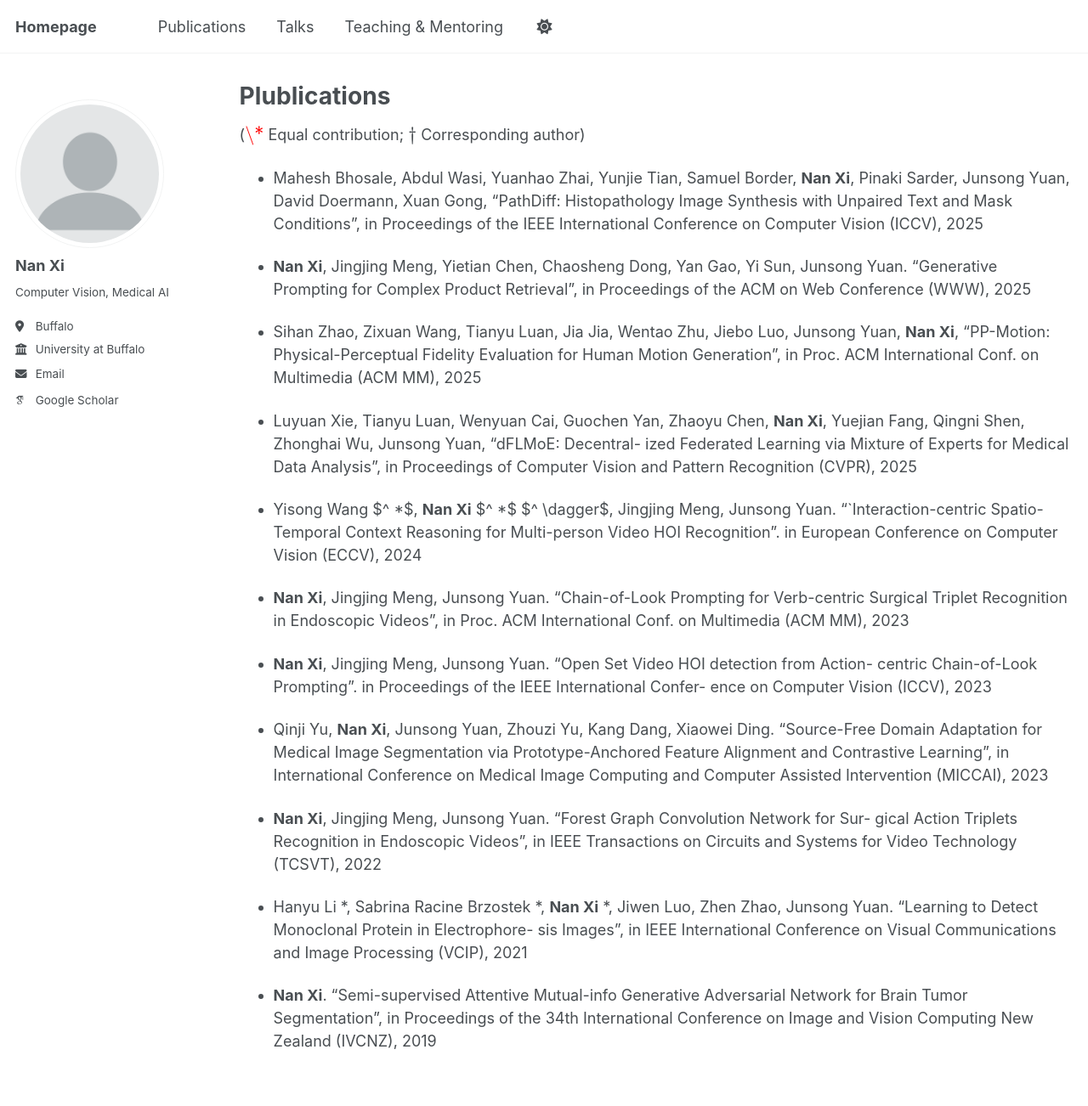
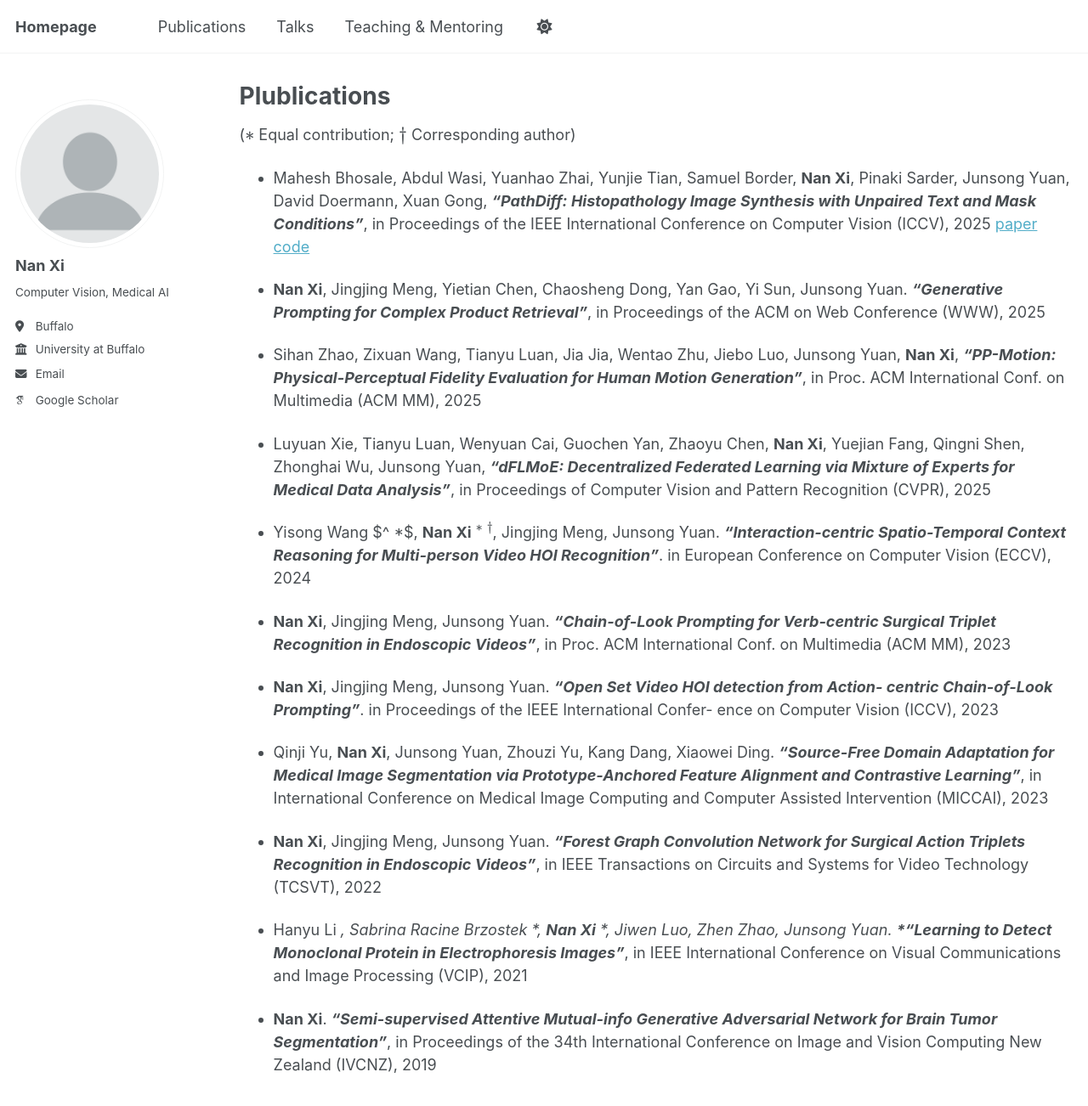
Before and after one commit to southnx/southnx.github.io, a Jekyll site: the page built from _pages/publications.md, in a window 1280 px wide and 1400 px high. Shown: the top 1302 px of the window at 85% size. Built offline with Jekyll 4.4.1, drawn with Linux system fonts in a browser that asks for light colours; some web fonts are replaced; a script that is not in the unit is left out.

Commit message:
Update publications.md

```diff
--- a/_pages/publications.md
+++ b/_pages/publications.md
@@ -5,27 +5,26 @@ permalink: /publications/
 author_profile: authors
 ---
 
-($$\*$$ Equal contribution; $$\dagger$$ Corresponding author)
+($$*$$ Equal contribution; $$\dagger$$ Corresponding author)
 
-- Mahesh Bhosale, Abdul Wasi, Yuanhao Zhai, Yunjie Tian, Samuel Border, **Nan Xi**, Pinaki Sarder, Junsong Yuan, David Doermann, Xuan Gong, “PathDiff: Histopathology Image Synthesis with Unpaired Text and Mask Conditions”, in Proceedings of the IEEE International Conference on Computer Vision (ICCV), 2025
+- Mahesh Bhosale, Abdul Wasi, Yuanhao Zhai, Yunjie Tian, Samuel Border, **Nan Xi**, Pinaki Sarder, Junsong Yuan, David Doermann, Xuan Gong, ***“PathDiff: Histopathology Image Synthesis with Unpaired Text and Mask Conditions”***, in Proceedings of the IEEE International Conference on Computer Vision (ICCV), 2025 [paper](https://arxiv.org/pdf/2506.23440)  [code](https://github.com/bhosalems/PathDiff?tab=readme-ov-file)
 
-- **Nan Xi**, Jingjing Meng, Yietian Chen, Chaosheng Dong, Yan Gao, Yi Sun, Junsong Yuan. “Generative Prompting for Complex Product Retrieval”, in Proceedings of the ACM on Web Conference (WWW), 2025
+- **Nan Xi**, Jingjing Meng, Yietian Chen, Chaosheng Dong, Yan Gao, Yi Sun, Junsong Yuan. ***“Generative Prompting for Complex Product Retrieval”***, in Proceedings of the ACM on Web Conference (WWW), 2025
 
-- Sihan Zhao, Zixuan Wang, Tianyu Luan, Jia Jia, Wentao Zhu, Jiebo Luo, Junsong Yuan, **Nan Xi**, “PP-Motion: Physical-Perceptual Fidelity Evaluation for Human Motion Generation”, in Proc. ACM International Conf. on Multimedia (ACM MM), 2025
+- Sihan Zhao, Zixuan Wang, Tianyu Luan, Jia Jia, Wentao Zhu, Jiebo Luo, Junsong Yuan, **Nan Xi**, ***“PP-Motion: Physical-Perceptual Fidelity Evaluation for Human Motion Generation”***, in Proc. ACM International Conf. on Multimedia (ACM MM), 2025
 
-- Luyuan Xie, Tianyu Luan, Wenyuan Cai, Guochen Yan, Zhaoyu Chen, **Nan Xi**, Yuejian Fang, Qingni Shen, Zhonghai Wu, Junsong Yuan, “dFLMoE: Decentral-
-ized Federated Learning via Mixture of Experts for Medical Data Analysis”, in Proceedings of Computer Vision and Pattern Recognition (CVPR), 2025
+- Luyuan Xie, Tianyu Luan, Wenyuan Cai, Guochen Yan, Zhaoyu Chen, **Nan Xi**, Yuejian Fang, Qingni Shen, Zhonghai Wu, Junsong Yuan, ***“dFLMoE: Decentralized Federated Learning via Mixture of Experts for Medical Data Analysis”***, in Proceedings of Computer Vision and Pattern Recognition (CVPR), 2025
 
-- Yisong Wang $^ \*$, **Nan Xi** $^ \*$ $^ \dagger$, Jingjing Meng, Junsong Yuan. “`Interaction-centric Spatio-Temporal Context Reasoning for Multi-person Video HOI Recognition”. in European Conference on Computer Vision (ECCV), 2024
+- Yisong Wang $^ \*$, **Nan Xi** $$^ *$$ $$^ \dagger$$, Jingjing Meng, Junsong Yuan. ***“Interaction-centric Spatio-Temporal Context Reasoning for Multi-person Video HOI Recognition”***. in European Conference on Computer Vision (ECCV), 2024
 
-- **Nan Xi**, Jingjing Meng, Junsong Yuan. “Chain-of-Look Prompting for Verb-centric Surgical Triplet Recognition in Endoscopic Videos”, in Proc. ACM International Conf. on Multimedia (ACM MM), 2023
+- **Nan Xi**, Jingjing Meng, Junsong Yuan. ***“Chain-of-Look Prompting for Verb-centric Surgical Triplet Recognition in Endoscopic Videos”***, in Proc. ACM International Conf. on Multimedia (ACM MM), 2023
 
-- **Nan Xi**, Jingjing Meng, Junsong Yuan. “Open Set Video HOI detection from Action- centric Chain-of-Look Prompting”. in Proceedings of the IEEE International Confer- ence on Computer Vision (ICCV), 2023
+- **Nan Xi**, Jingjing Meng, Junsong Yuan. ***“Open Set Video HOI detection from Action- centric Chain-of-Look Prompting”***. in Proceedings of the IEEE International Confer- ence on Computer Vision (ICCV), 2023
 
-- Qinji Yu, **Nan Xi**, Junsong Yuan, Zhouzi Yu, Kang Dang, Xiaowei Ding. “Source-Free Domain Adaptation for Medical Image Segmentation via Prototype-Anchored Feature Alignment and Contrastive Learning”, in International Conference on Medical Image Computing and Computer Assisted Intervention (MICCAI), 2023
+- Qinji Yu, **Nan Xi**, Junsong Yuan, Zhouzi Yu, Kang Dang, Xiaowei Ding. ***“Source-Free Domain Adaptation for Medical Image Segmentation via Prototype-Anchored Feature Alignment and Contrastive Learning”***, in International Conference on Medical Image Computing and Computer Assisted Intervention (MICCAI), 2023
 
-- **Nan Xi**, Jingjing Meng, Junsong Yuan. “Forest Graph Convolution Network for Sur- gical Action Triplets Recognition in Endoscopic Videos”, in IEEE Transactions on Circuits and Systems for Video Technology (TCSVT), 2022
+- **Nan Xi**, Jingjing Meng, Junsong Yuan. ***“Forest Graph Convolution Network for Surgical Action Triplets Recognition in Endoscopic Videos”***, in IEEE Transactions on Circuits and Systems for Video Technology (TCSVT), 2022
 
-- Hanyu Li *, Sabrina Racine Brzostek *, **Nan Xi** *, Jiwen Luo, Zhen Zhao, Junsong Yuan. “Learning to Detect Monoclonal Protein in Electrophore- sis Images”, in IEEE International Conference on Visual Communications and Image Processing (VCIP), 2021
+- Hanyu Li *, Sabrina Racine Brzostek *, **Nan Xi** *, Jiwen Luo, Zhen Zhao, Junsong Yuan. ***“Learning to Detect Monoclonal Protein in Electrophoresis Images”***, in IEEE International Conference on Visual Communications and Image Processing (VCIP), 2021
 
-- **Nan Xi**. “Semi-supervised Attentive Mutual-info Generative Adversarial Network for Brain Tumor Segmentation”, in Proceedings of the 34th International Conference on Image and Vision Computing New Zealand (IVCNZ), 2019
+- **Nan Xi**. ***“Semi-supervised Attentive Mutual-info Generative Adversarial Network for Brain Tumor Segmentation”***, in Proceedings of the 34th International Conference on Image and Vision Computing New Zealand (IVCNZ), 2019
```
